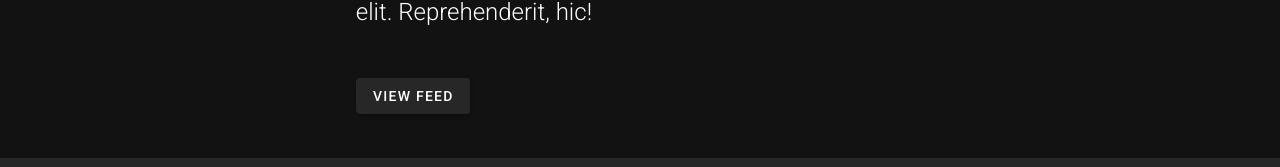
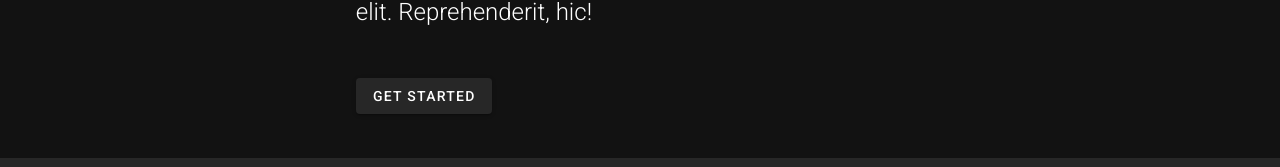
Before and after one commit to kolbyrogers/ai-petcam, a Nuxt app: page / in a window 1280 px wide. Shown: the part 1035-1202 px from the top of the page. Built offline with nearby package versions, Linux system fonts and the light colour scheme.

Commit message:
change home page button

```diff
--- a/pages/index.vue
+++ b/pages/index.vue
@@ -16,7 +16,7 @@
           Lorem ipsum dolor sit amet consectetur adipisicing elit.
           Reprehenderit, hic!
         </p>
-        <v-btn id="btn" to="/feed">View feed</v-btn>
+        <v-btn id="btn" to="/camera">Get Started</v-btn>
       </v-col>
     </v-row>
   </div>
```
